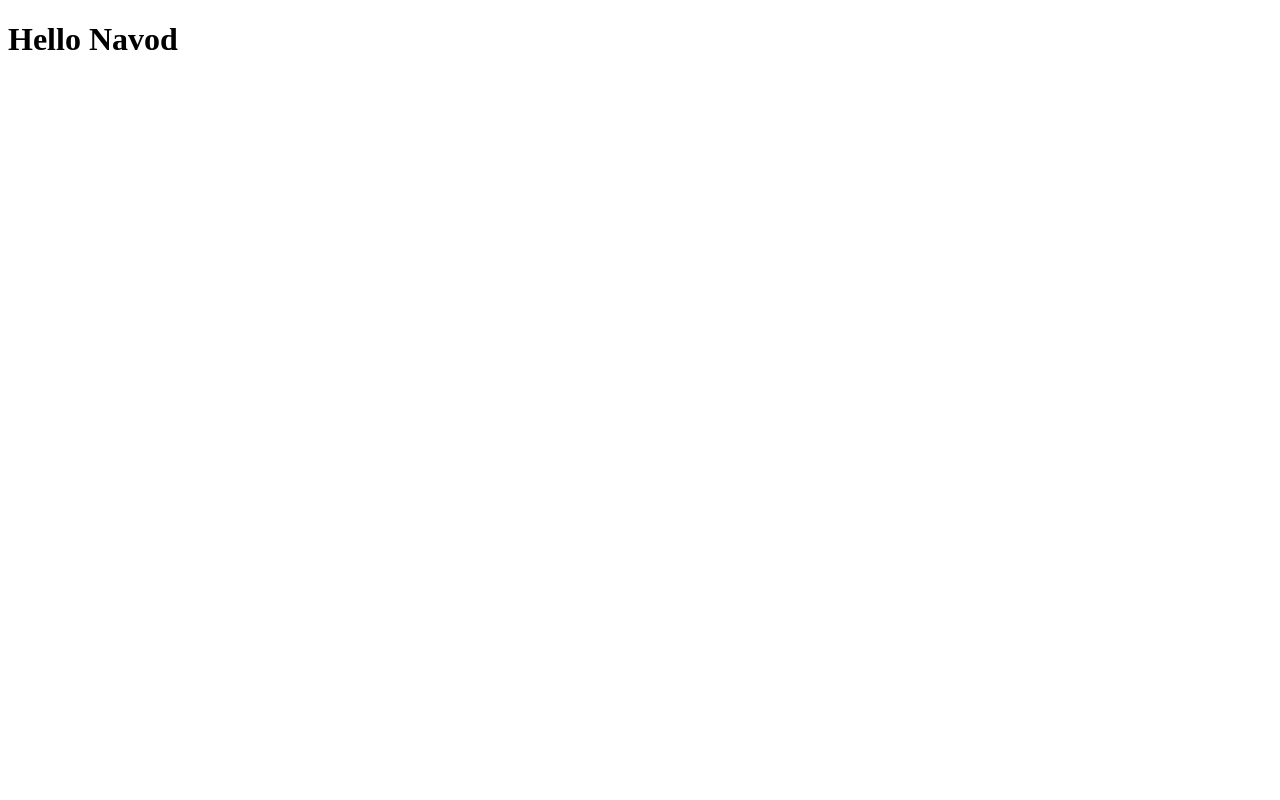
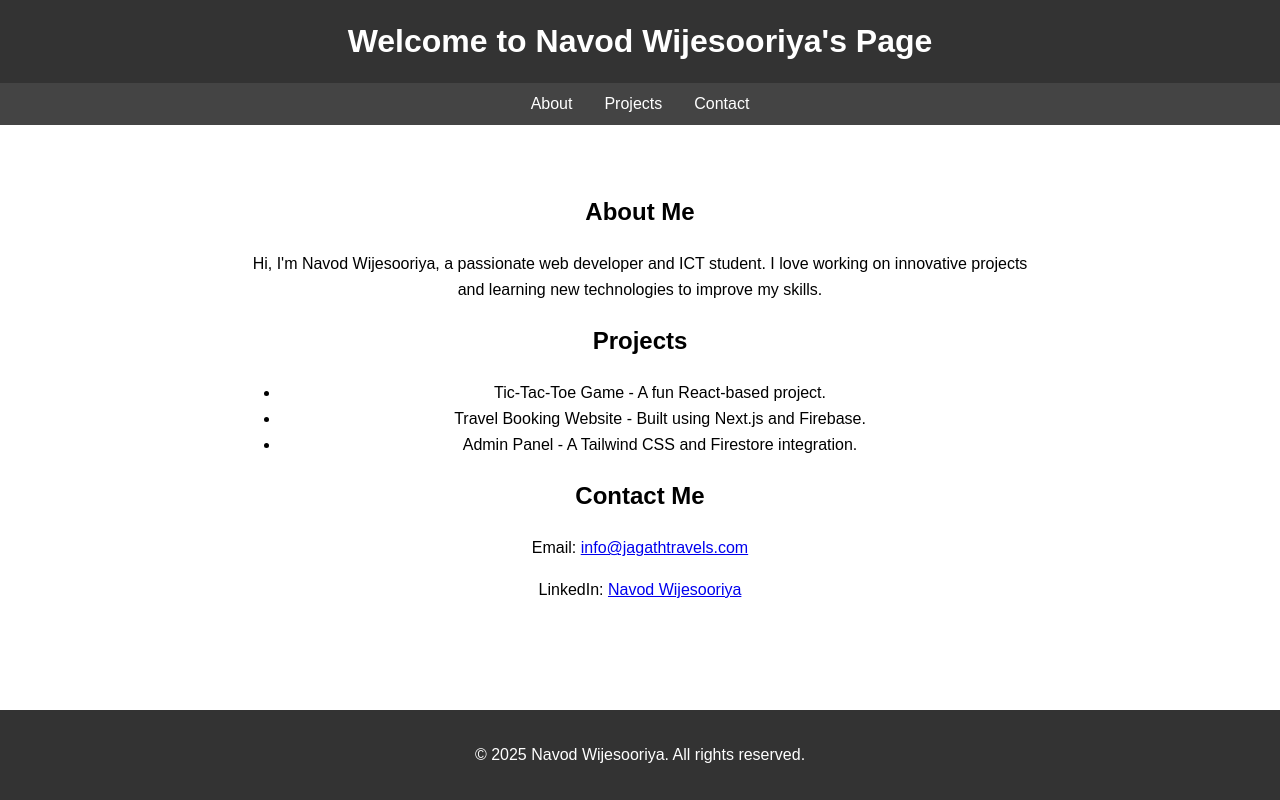
Before and after one commit to NavodWijesooriya/NavodWijesooriya.github.io, a plain HTML site: page index.html in a window 1280 px wide. Drawn offline with Linux system fonts and the light colour scheme.

Commit message:
Update index.html

```diff
--- a/index.html
+++ b/index.html
@@ -4,8 +4,83 @@
     <meta charset="UTF-8">
     <meta name="viewport" content="width=device-width, initial-scale=1.0">
     <title>Navod Wijesooriya</title>
+    <style>
+        body {
+            font-family: Arial, sans-serif;
+            margin: 0;
+            padding: 0;
+            line-height: 1.6;
+        }
+        header {
+            background: #333;
+            color: #fff;
+            padding: 1rem 0;
+            text-align: center;
+        }
+        header h1 {
+            margin: 0;
+        }
+        nav {
+            background: #444;
+            display: flex;
+            justify-content: center;
+            padding: 0.5rem 0;
+        }
+        nav a {
+            color: #fff;
+            margin: 0 1rem;
+            text-decoration: none;
+        }
+        nav a:hover {
+            text-decoration: underline;
+        }
+        .container {
+            max-width: 800px;
+            margin: 2rem auto;
+            padding: 1rem;
+            text-align: center;
+        }
+        footer {
+            background: #333;
+            color: #fff;
+            text-align: center;
+            padding: 1rem 0;
+            position: fixed;
+            bottom: 0;
+            width: 100%;
+        }
+    </style>
 </head>
 <body>
-    <h1>Hello Navod</h1>
+    <header>
+        <h1>Welcome to Navod Wijesooriya's Page</h1>
+    </header>
+    <nav>
+        <a href="#about">About</a>
+        <a href="#projects">Projects</a>
+        <a href="#contact">Contact</a>
+    </nav>
+    <div class="container">
+        <section id="about">
+            <h2>About Me</h2>
+            <p>Hi, I'm Navod Wijesooriya, a passionate web developer and ICT student. I love working on innovative projects and learning new technologies to improve my skills.</p>
+        </section>
+        <section id="projects">
+            <h2>Projects</h2>
+            <ul>
+                <li>Tic-Tac-Toe Game - A fun React-based project.</li>
+                <li>Travel Booking Website - Built using Next.js and Firebase.</li>
+                <li>Admin Panel - A Tailwind CSS and Firestore integration.</li>
+            </ul>
+        </section>
+        <section id="contact">
+            <h2>Contact Me</h2>
+            <p>Email: <a href="mailto:info@jagathtravels.com">info@jagathtravels.com</a></p>
+            <p>LinkedIn: <a href="https://www.linkedin.com/in/navod-wijesooriya" target="_blank">Navod Wijesooriya</a></p>
+        </section>
+    </div>
+    <footer>
+        <p>&copy; 2025 Navod Wijesooriya. All rights reserved.</p>
+    </footer>
 </body>
 </html>
```
